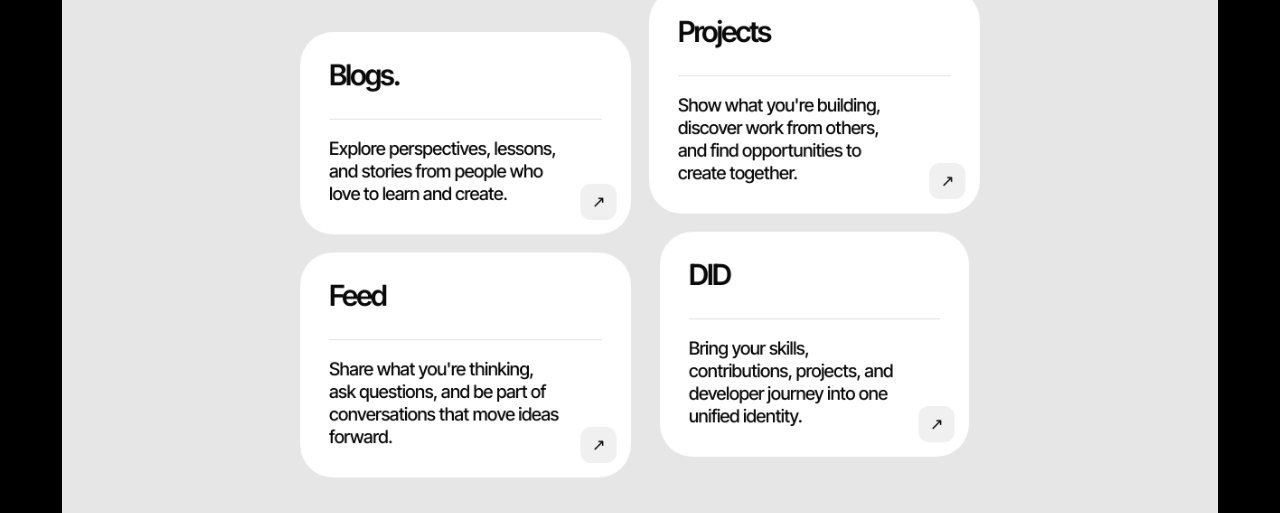
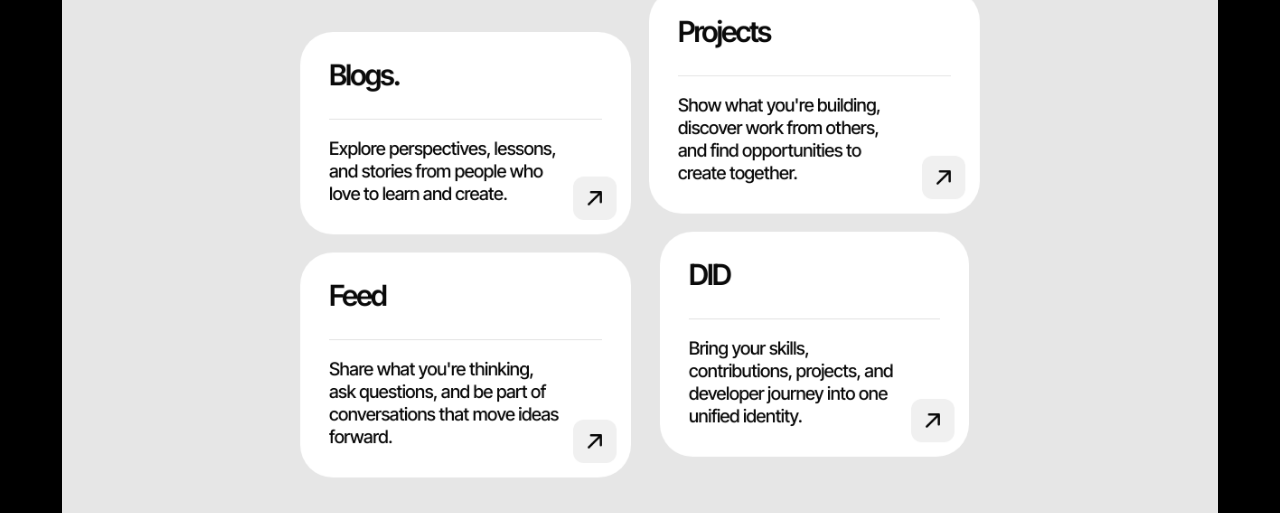
Before and after one commit to ashstudiosltd/Devvrats.Main, a Next.js app: page / in a window 1280 px wide. Shown: the part 8546-9059 px from the top of the page. Built offline with nearby package versions, Linux system fonts and the light colour scheme.

Commit message:
initial commit

```diff
--- a/app/components/Sabhasection.tsx
+++ b/app/components/Sabhasection.tsx
@@ -107,9 +107,11 @@ function ServiceCard({ s, inset }: { s: Service; inset?: boolean }) {
         <p className="mt-5 pr-12 text-lg font-medium leading-tight md:text-xl">{s.text}</p>
         <span
           aria-hidden
-          className="absolute bottom-4 right-4 grid h-10 w-10 place-items-center rounded-xl bg-[#f0f0f0] text-lg"
+          className="absolute bottom-4 right-4 grid h-10 w-10 place-items-center rounded-xl bg-[#f0f0f0] text-[#0a0a0a] lg:h-12 lg:w-12"
         >
-          ↗
+          <span className="block h-4 w-4 lg:h-5 lg:w-5">
+            <ArrowIcon />
+          </span>
         </span>
       </motion.article>
     </div>
```
